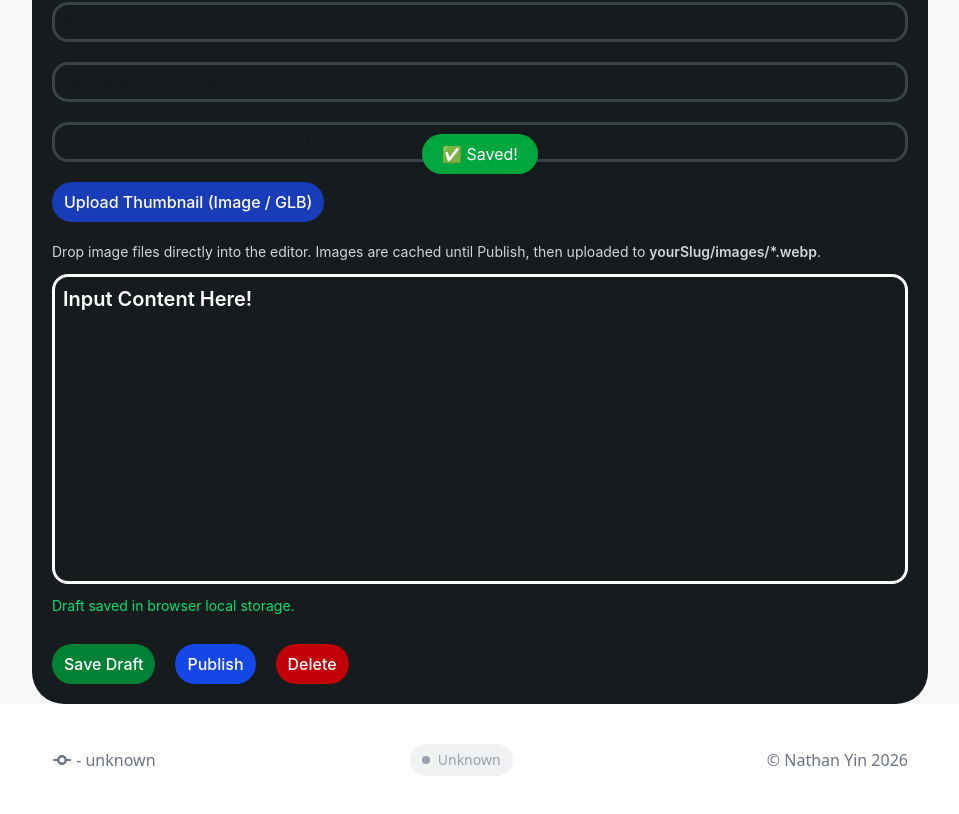
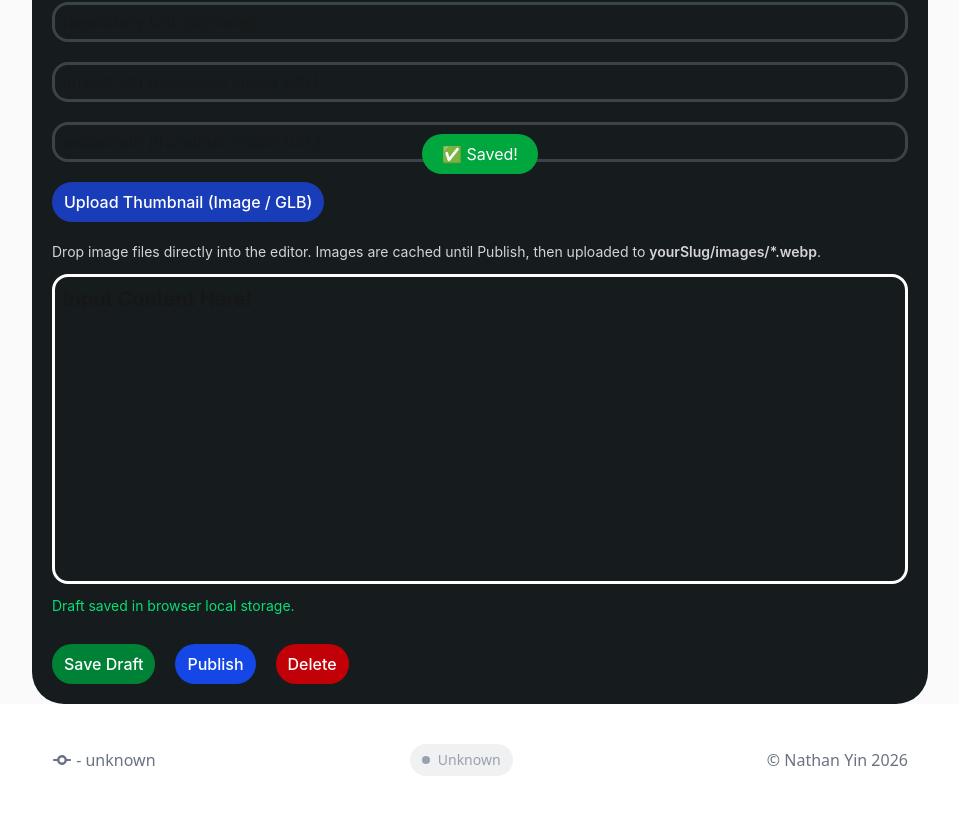
Before and after one commit to zibuyin/profolio_v2, a Next.js app: page /admin in a window 1280 px wide. Shown: the part 666-1480 px from the top of the page, without its empty margins (160-1119 px from the left). Built offline with nearby package versions, Linux system fonts and the light colour scheme; no server answers.

Commit message:
fix: h3 showing white in light mode for blog/project posts

```diff
--- a/src/app/globals.css
+++ b/src/app/globals.css
@@ -62,7 +62,7 @@ footer {
   font-size: 1.25rem;
   line-height: 1.75rem;
   font-weight: 600;
-  color: white;
+  /* color: white; */
   margin-bottom: 0.5rem;
 }
 
--- a/src/app/page.tsx
+++ b/src/app/page.tsx
@@ -64,7 +64,7 @@ export default function Home() {
 					</div>
 				</div>
 
-				<div className="pt-[100vh] mt-[0vh] bg-gradient-to-b from-transparent via-[#0a0a0a] to-[#0a0a0a] dark:via-[#0a0a0a] dark:to-[#0a0a0a] via-zinc-50 to-zinc-50 z-10 relative pointer-events-none">
+				<div className="pt-[90vh] mt-[0vh] bg-gradient-to-b from-transparent dark:via-[#0a0a0a] dark:to-[#0a0a0a] via-zinc-50 to-zinc-50 z-10 relative pointer-events-none">
 					<section id="projects" className="pointer-events-auto">
 						<div className="h-30"></div>
 
```
